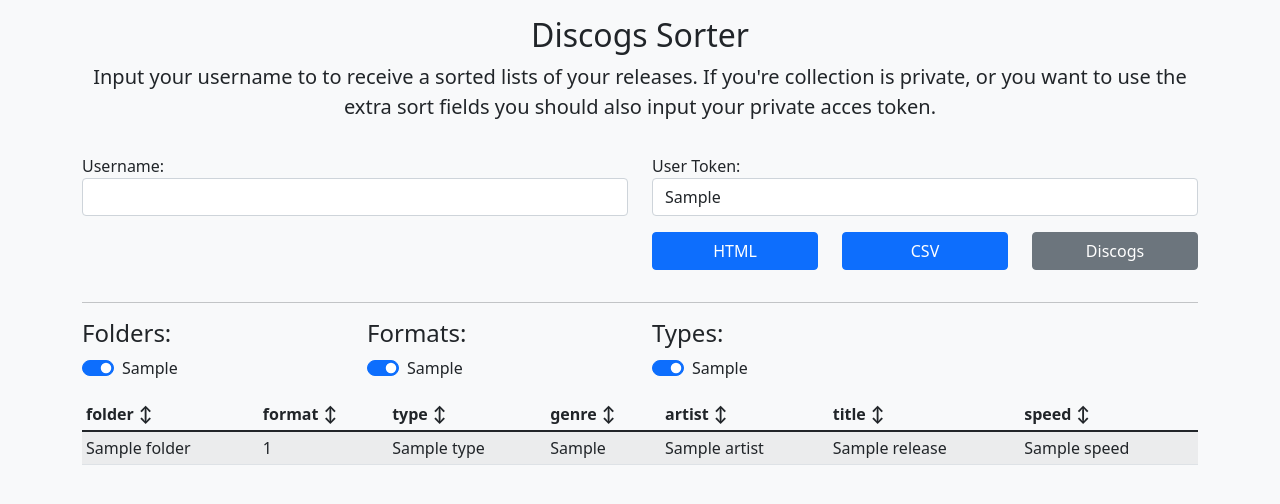
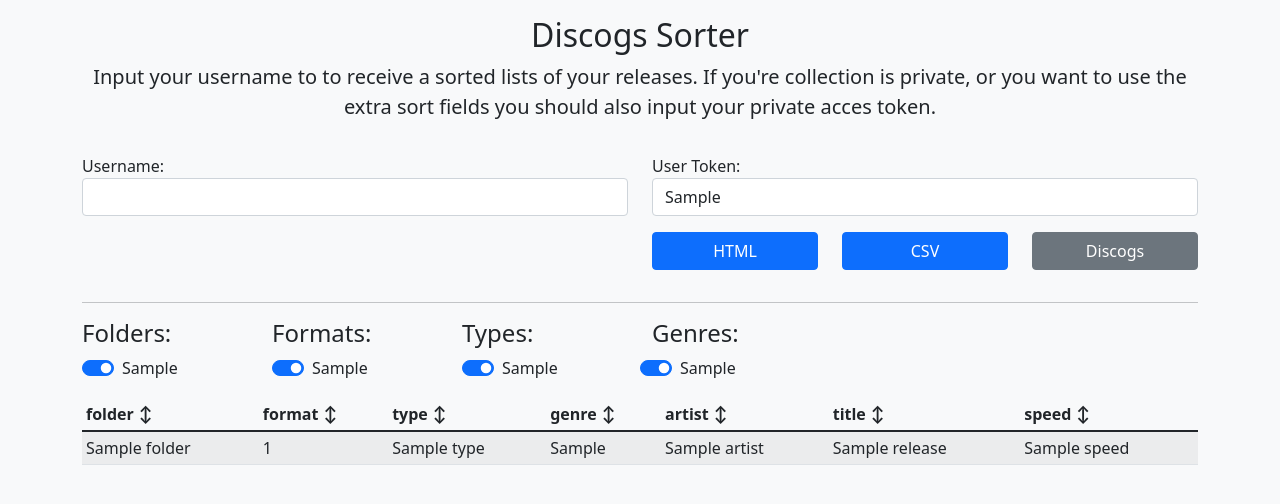
Before and after one commit to Jeroen7V/DiscogsSorter, a FastAPI app: template src/templates/index.html in a window 1280 px wide. Shown: the top 504 px of the page. Run offline with FastAPI, Linux system fonts and the light colour scheme; the template is opened without the code that fills it: most values are stand-ins (such as "Sample title", 1, 10 or a date in 2020); some libraries are stand-ins or nearby versions.

Commit message:
add genre filter

```diff
--- a/src/main.py
+++ b/src/main.py
@@ -151,6 +151,7 @@ def get_fields(p_releases: Release):
     folders = []
     formats = []
     types = []
+    genres = []
     for release in p_releases:
         if not folders:
             folders = [release.folder]
@@ -164,7 +165,11 @@ def get_fields(p_releases: Release):
             types = [release.type]
         elif release.type not in types:
             types.append(release.type)
-    returnDict = {"folders": folders, "formats": formats, "types": types}
+        if not genres:
+            genres = [release.sort_genre]
+        elif release.sort_genre not in genres:
+            genres.append(release.sort_genre)
+    returnDict = {"folders": folders, "formats": formats, "types": types, "genres": genres}
     return returnDict
 
 
@@ -200,6 +205,7 @@ async def get_html(
     releases_folders = []
     releases_formats = []
     releases_types = []
+    releases_genres = []
 
     if type:
         if user and type == "HTML":
@@ -208,6 +214,7 @@ async def get_html(
             releases_folders = releases_fields["folders"]
             releases_formats = releases_fields["formats"]
             releases_types = releases_fields["types"]
+            releases_genres = releases_fields["genres"]
         elif user and type == "CSV":
             releases = fetch_collection(user, user_token)
             return FileResponse(write_csv(releases), filename="releases.csv")
@@ -227,6 +234,7 @@ async def get_html(
             "releases_folders": releases_folders,
             "releases_formats": releases_formats,
             "releases_types": releases_types,
+            "releases_genres": releases_genres,
             "len": len,
         },
     )
--- a/src/templates/index.html
+++ b/src/templates/index.html
@@ -55,7 +55,7 @@
             <div class="col-md-12">
                 <hr />
             </div>
-            <div class="col-md-3">
+            <div class="col-md-2">
                 <h4>Folders:</h4>
                 {% for rel_folder in releases_folders %}
                 <div class="form-check form-switch">
@@ -64,7 +64,7 @@
                 </div>
                 {% endfor %}
             </div>
-            <div class="col-md-3">
+            <div class="col-md-2">
                 <h4>Formats:</h4>
                 {% for rel_format in releases_formats %}
                 <div class="form-check form-switch">
@@ -73,12 +73,21 @@
                 </div>
                 {% endfor %}
             </div>
-            <div class="col-md-3">
+            <div class="col-md-2">
                 <h4>Types:</h4>
                 {% for rel_type in releases_types %}
                 <div class="form-check form-switch">
                     <input class="form-check-input rel_switch" type="checkbox" id="type_{{rel_type}}" checked>
                     <label class="form-check-label" for="type_{{rel_type}}">{{rel_type}}</label>
+                </div>
+                {% endfor %}
+            </div>
+            <div class="col-md-6 row">
+                <h4>Genres:</h4>
+                {% for rel_genre in releases_genres %}
+                <div class="col-md-6 form-check form-switch">
+                    <input class="form-check-input rel_switch" type="checkbox" id="genre_{{rel_genre}}" checked>
+                    <label class="form-check-label" for="genre_{{rel_genre}}">{{rel_genre}}</label>
                 </div>
                 {% endfor %}
             </div>
@@ -131,6 +140,7 @@
             filterFormat = []
             filterFolder = []
             filterType = []
+            filterGenre = []
 
             var options = {
                 {% if user_token %}
@@ -169,6 +179,12 @@
                     } else {
                         delete filterType[filterType.indexOf(switchVal)]
                     }
+                } else if (switchType == "genre") {
+                    if ($(this)[0].checked) {
+                        filterGenre.push(switchVal)
+                    } else {
+                        delete filterGenre[filterGenre.indexOf(switchVal)]
+                    }
                 }
             }
 
@@ -178,11 +194,13 @@
                 filterFormat = []
                 filterFolder = []
                 filterType = []
+                filterGenre = []
                 $(':checkbox').each(filterList)
                 releaseList.filter(function(item){
                     return filterFormat.includes(item.values().size.replace('"', "INCH")) &&
                         filterFolder.includes(item.values().folder) &&
-                        filterType.includes(item.values().type)
+                        filterType.includes(item.values().type) &&
+                        filterGenre.includes(item.values().genre)
                 })
             });
 
```
Also changed, not shown: CHANGELOG.md.
